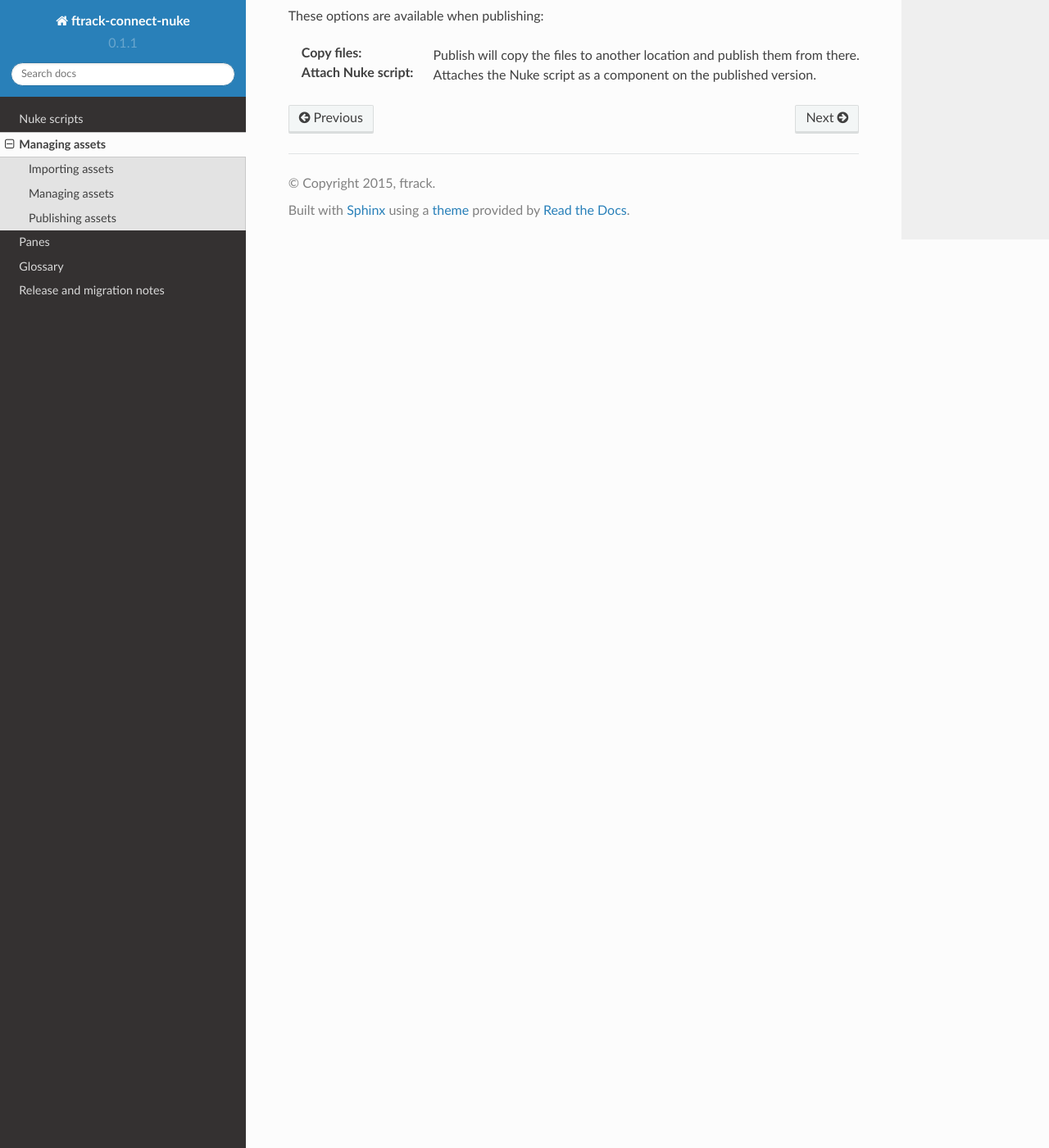
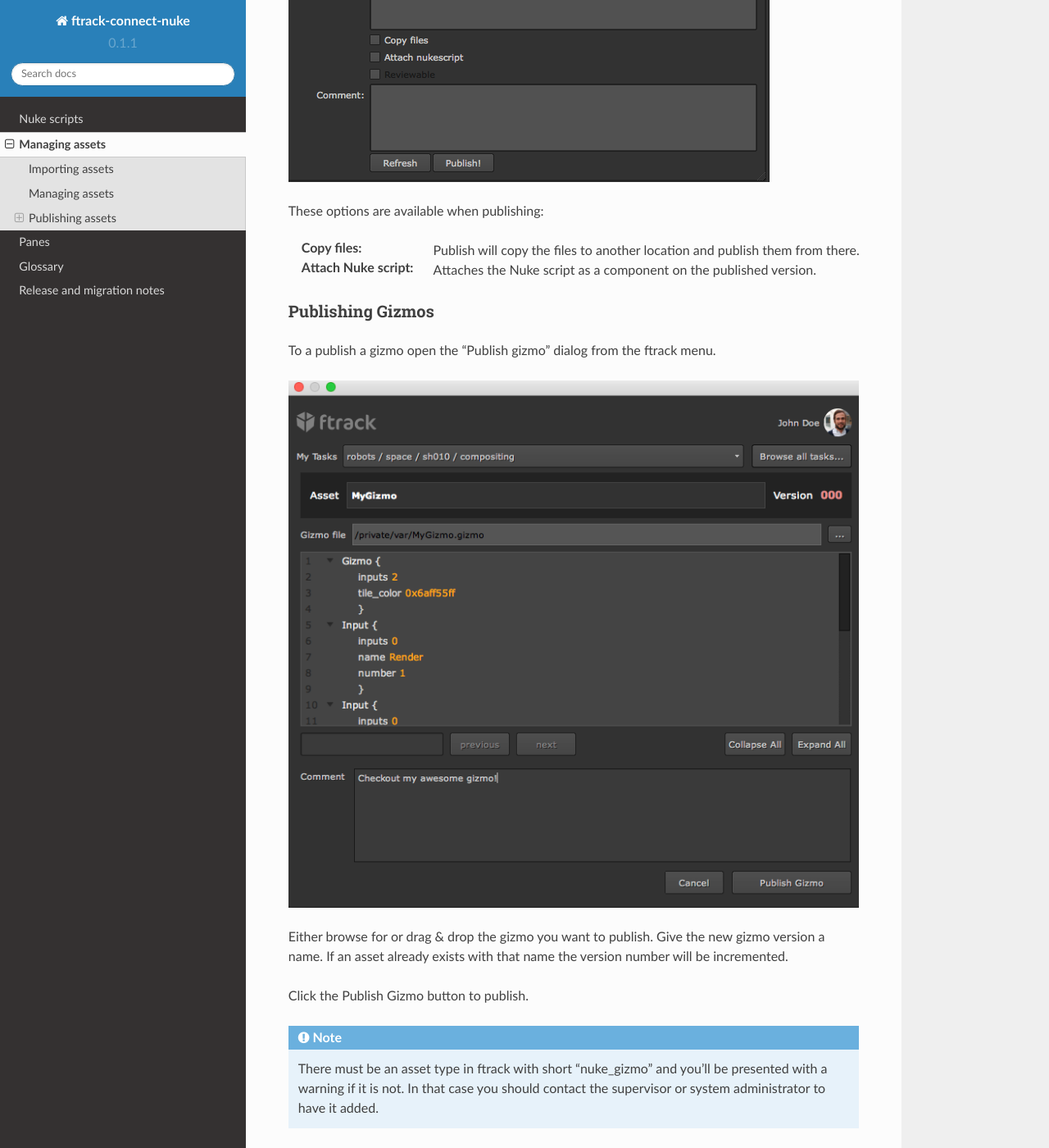
Before and after one commit to ftrackhq/ftrack-connect-nuke, a Sphinx documentation site: the page built from doc/assets.rst, in a window 1280 px wide and 1400 px high, scrolled down 2973 px. Shown: the whole window at 82% size. Built offline with Sphinx 7.4.7 and the Read the Docs theme 2.0.0, drawn with Linux system fonts in a browser that asks for light colours.

Commit message:
Updated docs

```diff
--- a/doc/assets.rst
+++ b/doc/assets.rst
@@ -59,3 +59,22 @@
                         from there.
 :Attach Nuke script:    Attaches the Nuke script as a component on the published
                         version.
+
+Publishing Gizmos
+-----------------
+
+To a publish a gizmo open the "Publish gizmo" dialog from the ftrack menu.
+
+.. image:: /image/gizmo.png
+
+Either browse for or drag & drop the gizmo you want to publish. Give the new
+gizmo version a name. If an asset already exists with that name the version
+number will be incremented.
+
+Click the Publish Gizmo button to publish.
+
+.. note::
+
+    There must be an asset type in ftrack with short "nuke_gizmo" and you'll
+    be presented with a warning if it is not. In that case you should contact
+    the supervisor or system administrator to have it added.
--- a/doc/panes.rst
+++ b/doc/panes.rst
@@ -15,5 +15,3 @@
 .. image:: /image/info_pane.png
 
 The Tasks pane outlines all your current assignments.
-
-.. image:: /image/tasks_pane.png
```
Also changed, not shown: other parts of doc/assets.rst (+2 -2 lines), doc/release/release_notes.rst (+13 -0 lines), doc/image/ftrack_menu_asset_manager_menu_option.png (deleted), doc/image/ftrack_menu_import_asset_menu_option.jpg (deleted), doc/image/gizmo.png (added), doc/image/menu.png (added), doc/image/tasks_pane.png (deleted).
